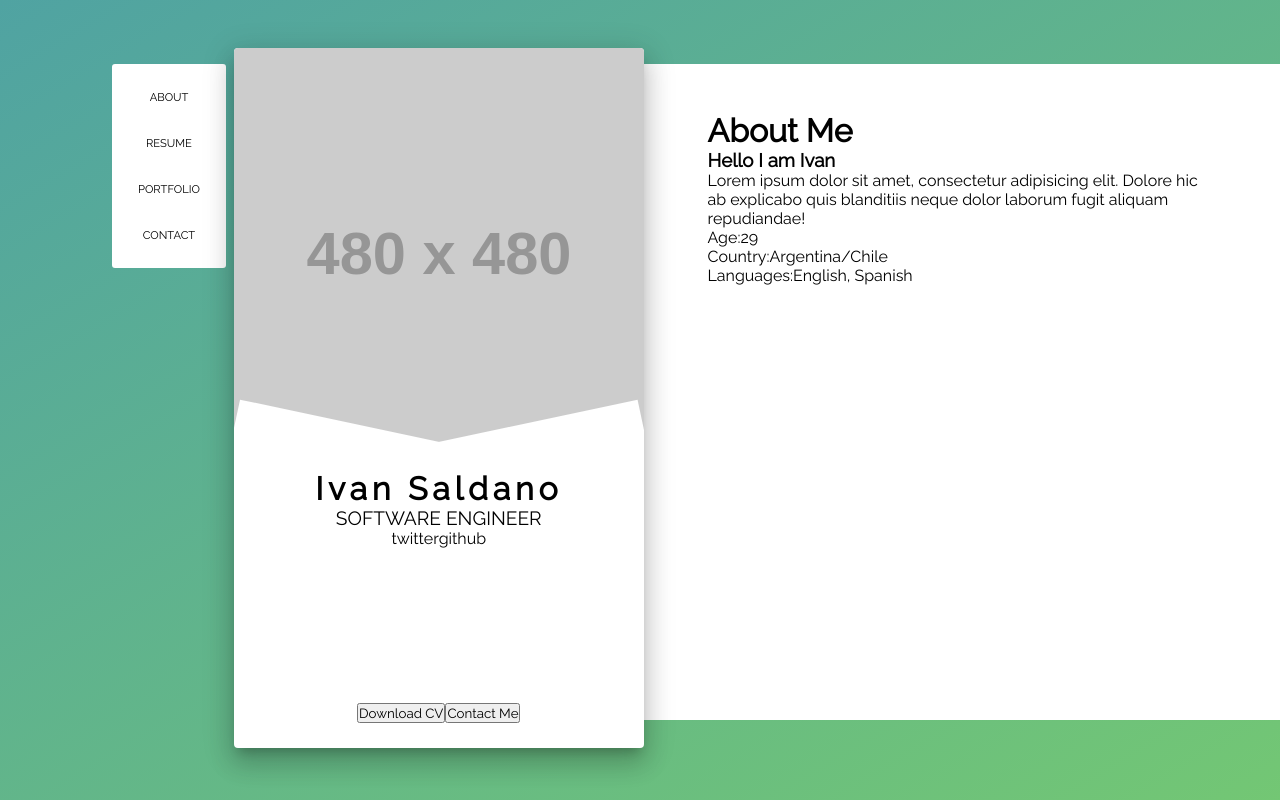
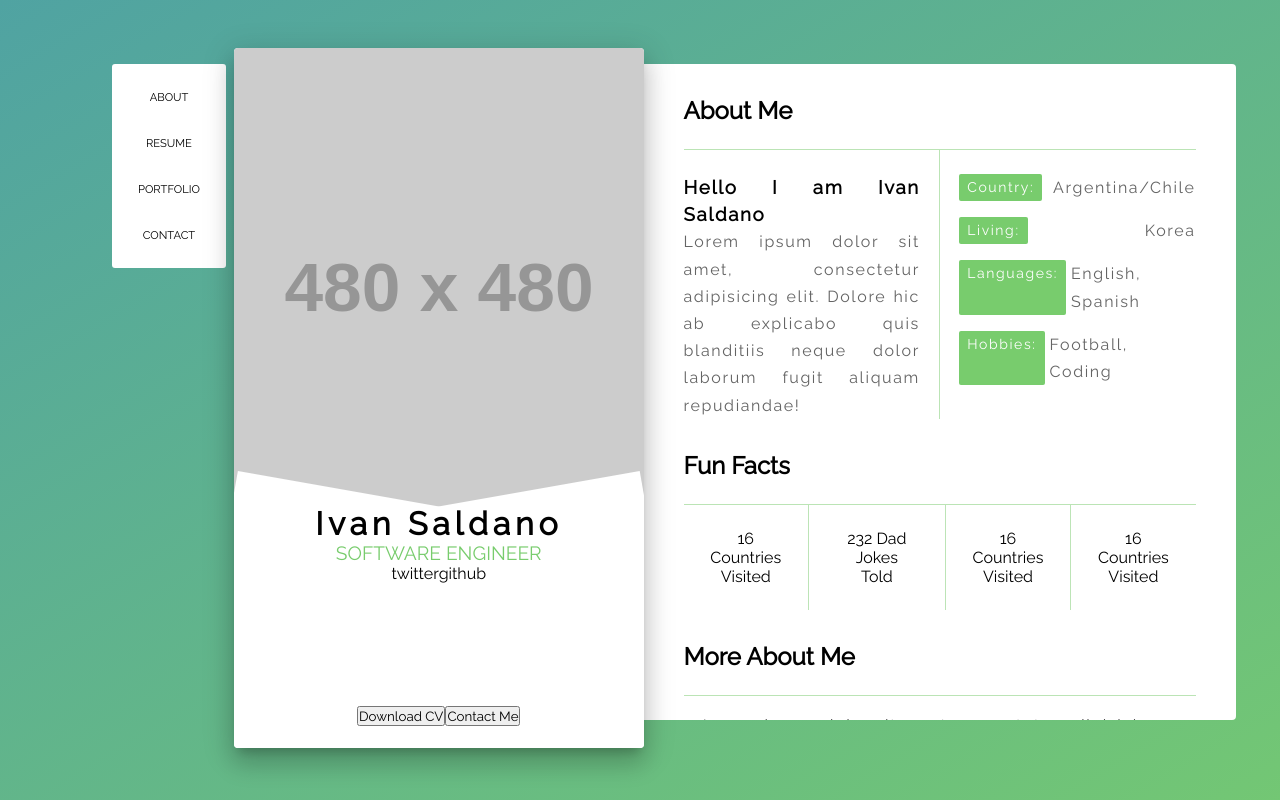
Before and after one commit to ivanms1/personal-site, a Next.js app: page / in a window 1280 px wide. Built offline with nearby package versions, Linux system fonts and the light colour scheme.

Commit message:
styling about page

```diff
--- a/components/MainSection/MainSection.module.css
+++ b/components/MainSection/MainSection.module.css
@@ -17,7 +17,7 @@
   left: 0;
   top: 0;
   width: 100%;
-  height: 60%;
+  height: 70%;
   background-repeat: no-repeat;
   background-position: center center;
   background-size: cover;
@@ -31,10 +31,10 @@
   width: 100%;
   height: 70%;
   background: #fff;
-  transform: rotate(12deg);
-  -webkit-transform: rotate(12deg);
-  -moz-transform: rotate(12deg);
-  -o-transform: rotate(12deg);
+  transform: rotate(10deg);
+  -webkit-transform: rotate(10deg);
+  -moz-transform: rotate(10deg);
+  -o-transform: rotate(10deg);
 }
 
 .ProfilePicture::after {
@@ -45,14 +45,14 @@
   width: 100%;
   height: 70%;
   background: #fff;
-  transform: rotate(168deg);
-  -webkit-transform: rotate(168deg);
-  -moz-transform: rotate(168deg);
-  -o-transform: rotate(168deg);
+  transform: rotate(170deg);
+  -webkit-transform: rotate(170deg);
+  -moz-transform: rotate(170deg);
+  -o-transform: rotate(170deg);
 }
 
 .Info {
-  margin-top: 190px;
+  margin-top: 260px;
   position: relative;
   display: flex;
   flex-direction: column;
@@ -70,6 +70,7 @@
 .Info > p {
   font-size: 1.2rem;
   text-transform: uppercase;
+  color: #78cc6d;
 }
 
 .ActionButtons {
--- /dev/null
+++ b/components/SecondaySection/About.module.css
@@ -0,0 +1,80 @@
+.Title {
+  font-size: 1.5rem;
+  border-bottom: solid 1px rgba(121, 201, 109, 0.5);
+  padding-bottom: 1.5rem;
+}
+
+.Row {
+  display: flex;
+  font-size: 1rem;
+  letter-spacing: 0.1rem;
+  line-height: 1.7rem;
+  margin-bottom: 2rem;
+}
+
+.Row > :last-child {
+  padding-left: 1.2rem;
+}
+
+.Row > :first-child {
+  padding-right: 1.2rem;
+}
+
+.Row > div {
+  width: 50%;
+  padding-top: 1.5rem;
+}
+
+.Intro {
+  text-align: justify;
+  border-right: solid 1px rgba(121, 201, 109, 0.5);
+}
+
+.Intro > span {
+  color: #646464;
+}
+
+.PersonalInfo {
+  color: #646464;
+}
+
+.InfoRow {
+  display: flex;
+  justify-content: space-between;
+  margin-bottom: 1rem;
+}
+
+.InfoRow > :first-child {
+  margin-right: 5px;
+  padding: 0 8px;
+  background: #78cc6d;
+  font-size: 14px;
+  color: #fefefe;
+  font-weight: 400;
+  border-radius: 2px;
+  -moz-border-radius: 2px;
+  -webkit-border-radius: 2px;
+}
+
+.FunFacts {
+  display: flex;
+  justify-content: space-between;
+  margin-bottom: 2rem;
+}
+
+.FunFact {
+  display: flex;
+  flex-direction: column;
+  justify-content: center;
+  align-items: center;
+  text-align: center;
+  padding: 1.5rem;
+}
+
+.FunFact:not(:last-child) {
+  border-right: solid 1px rgba(121, 201, 109, 0.5);
+}
+
+.MoreAboutMe {
+  margin-top: 1rem;
+}
--- a/components/SecondaySection/About.tsx
+++ b/components/SecondaySection/About.tsx
@@ -1,32 +1,62 @@
 import React from 'react';
+
+import styles from './About.module.css';
 
 const About = () => {
   return (
-    <div>
-      <h1>About Me</h1>
-      <div>
-        <div>
-          <h3>Hello I am Ivan</h3>
+    <div className={styles.About}>
+      <h1 className={styles.Title}>About Me</h1>
+      <div className={styles.Row}>
+        <div className={styles.Intro}>
+          <h3>Hello I am Ivan Saldano</h3>
           <span>
             Lorem ipsum dolor sit amet, consectetur adipisicing elit. Dolore hic
             ab explicabo quis blanditiis neque dolor laborum fugit aliquam
             repudiandae!
           </span>
         </div>
-        <div>
-          <div>
-            <span>Age:</span>
-            <span>29</span>
-          </div>
-          <div>
+        <div className={styles.PersonalInfo}>
+          <div className={styles.InfoRow}>
             <span>Country:</span>
             <span>Argentina/Chile</span>
           </div>
-          <div>
+          <div className={styles.InfoRow}>
+            <span>Living:</span>
+            <span>Korea</span>
+          </div>
+          <div className={styles.InfoRow}>
             <span>Languages:</span>
             <span>English, Spanish</span>
           </div>
+          <div className={styles.InfoRow}>
+            <span>Hobbies:</span>
+            <span>Football, Coding</span>
+          </div>
         </div>
+      </div>
+      <h1 className={styles.Title}>Fun Facts</h1>
+      <div className={styles.FunFacts}>
+        <div className={styles.FunFact}>
+          16 Countries <br /> Visited
+        </div>
+        <div className={styles.FunFact}>
+          232 Dad Jokes <br /> Told
+        </div>
+        <div className={styles.FunFact}>
+          16 Countries <br /> Visited
+        </div>
+        <div className={styles.FunFact}>
+          16 Countries <br /> Visited
+        </div>
+      </div>
+      <h1 className={styles.Title}>More About Me</h1>
+      <div className={styles.Row}>
+        <p className={styles.MoreAboutMe}>
+          Lorem ipsum dolor sit amet consectetur adipisicing elit. Minus cum qui
+          error tempore hic, fuga eos fugit itaque quae, labore porro fugiat
+          architecto asperiores doloremque incidunt aperiam modi aliquid ea
+          eaque quia sunt ad accusamus est non. Consequatur, facilis non.
+        </p>
       </div>
     </div>
   );
--- a/components/SecondaySection/SecondarySection.module.css
+++ b/components/SecondaySection/SecondarySection.module.css
@@ -1,13 +1,31 @@
 .SecondarySection {
   background: #fff;
   border-radius: 0 4px 4px 0;
+  overflow: auto;
+}
+
+.SecondarySection::-webkit-scrollbar {
+  width: 6px;
+  background-color: transparent;
+}
+
+.SecondarySection::-webkit-scrollbar-thumb {
+  background-color: rgba(121, 201, 109, 0.5);
+  -webkit-border-radius: 6px;
+  border-radius: 6px;
+}
+
+.SecondarySection::-webkit-scrollbar-track {
+  -webkit-box-shadow: none;
+  box-shadow: none;
+  background-color: transparent;
 }
 
 @media (min-width: 800px) {
   .SecondarySection {
     margin: 1rem 0;
-    height: 70%;
+    height: 74%;
     width: 40%;
-    padding: 3rem 4rem;
+    padding: 2rem 2.5rem;
   }
 }
```
